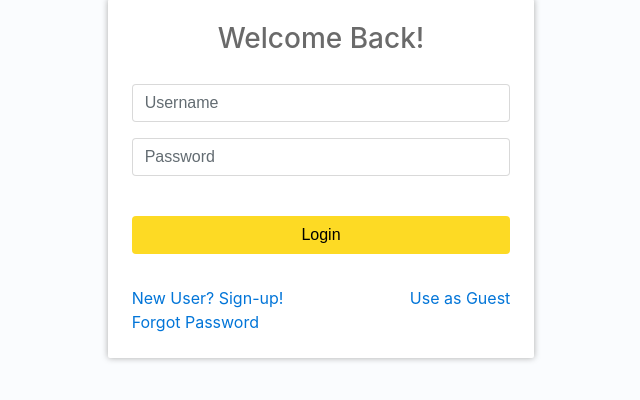
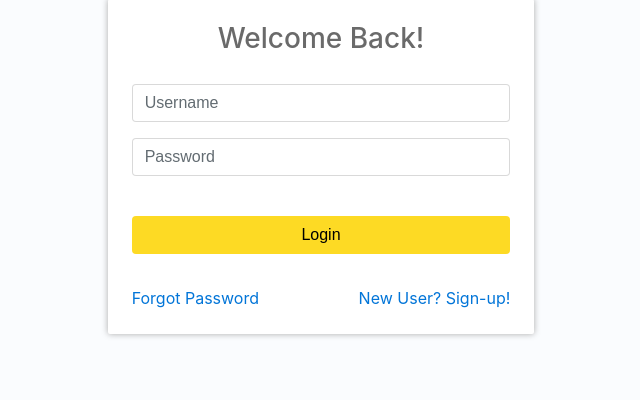
Before and after one commit to MagiShi/CrunchApp, a Flask app: page / in a window 1280 px wide. Shown: the part 196-596 px from the top of the page, without its empty margins (319-959 px from the left). Run offline with Flask 2, Linux system fonts and the light colour scheme; some libraries are stand-ins or nearby versions.

Commit message:
removed guest links

```diff
--- a/app.py
+++ b/app.py
@@ -21,6 +21,7 @@ import datetime
 import ast
 
 app = Flask(__name__)
+
 app.secret_key = os.environ['SECRET_KEY']
 
 #configuring upload_folder variable
@@ -108,9 +109,6 @@ def loggedin():
             x = imagedata
 
     return render_template('home.html', itemid=itemid, itemname=itemname, image=image)
-def guest():
-    # should look different than a registered user (not able to add, delete, etc)
-    return render_template('home.html')
 
 #rendering registration page
 @app.route('/register')
--- a/templates/login.html
+++ b/templates/login.html
@@ -45,10 +45,8 @@
                     </form>
                     <div id="nav-button-div">
                         <!--Go to Register New Account Page-->
-                        <a href="register" style="float:left;">New User? Sign-up!</a>
-                        <!--Use app as Guest-->
-                        <a href="home" style="float:right;">Use as Guest</a>
-                        <br/>
+                        <a href="register" style="float:right;">New User? Sign-up!</a>
+
                         <a href="forgotpass" style="float:left;">Forgot Password</a>
                         <!-- <button type="submit" class="btn" formaction="/forgotpass1.html" id="forgotPassword">Forgot Password</button> -->
                     </div>
--- a/templates/register.html
+++ b/templates/register.html
@@ -66,10 +66,8 @@
                         <!-- <button onclick="location.href='home.html'" class="btn" id="registerButton">Register</button> -->
                         <button type="submit" class="btn" id="register-button">Register</button>
                         <div id="nav-button-div">
-                        <!--Go to Normal login page-->
-                            <a href="/" style="float:left;">Returning User?</a>
-                        <!--Use app as Guest-->
-                            <a href="home" style="float:right;">Use as Guest</a>
+                            <!--Go to Normal login page-->
+                            <a href="/">Returning User?</a>
                         </div>
                     </form>
                 </div>
```
